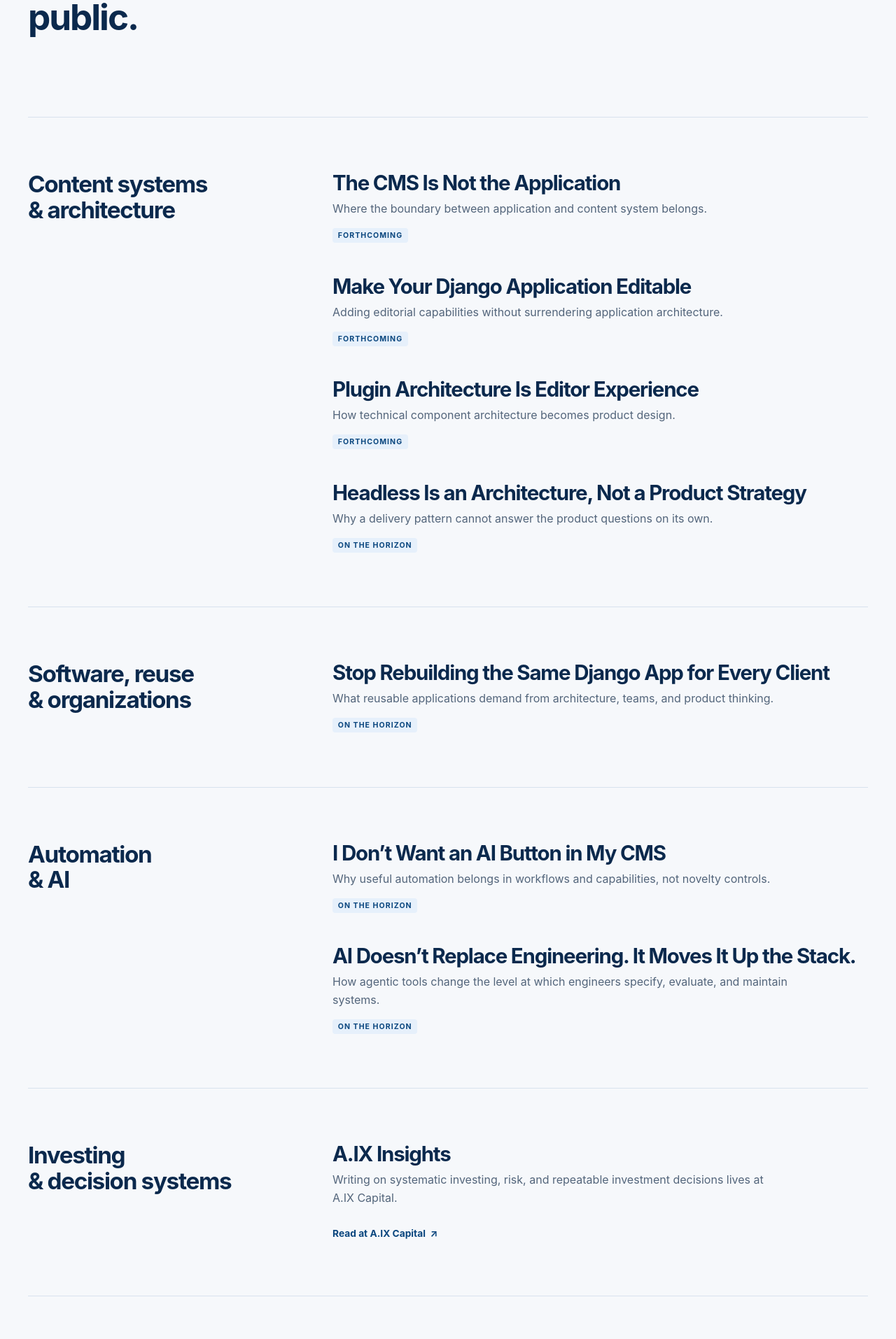
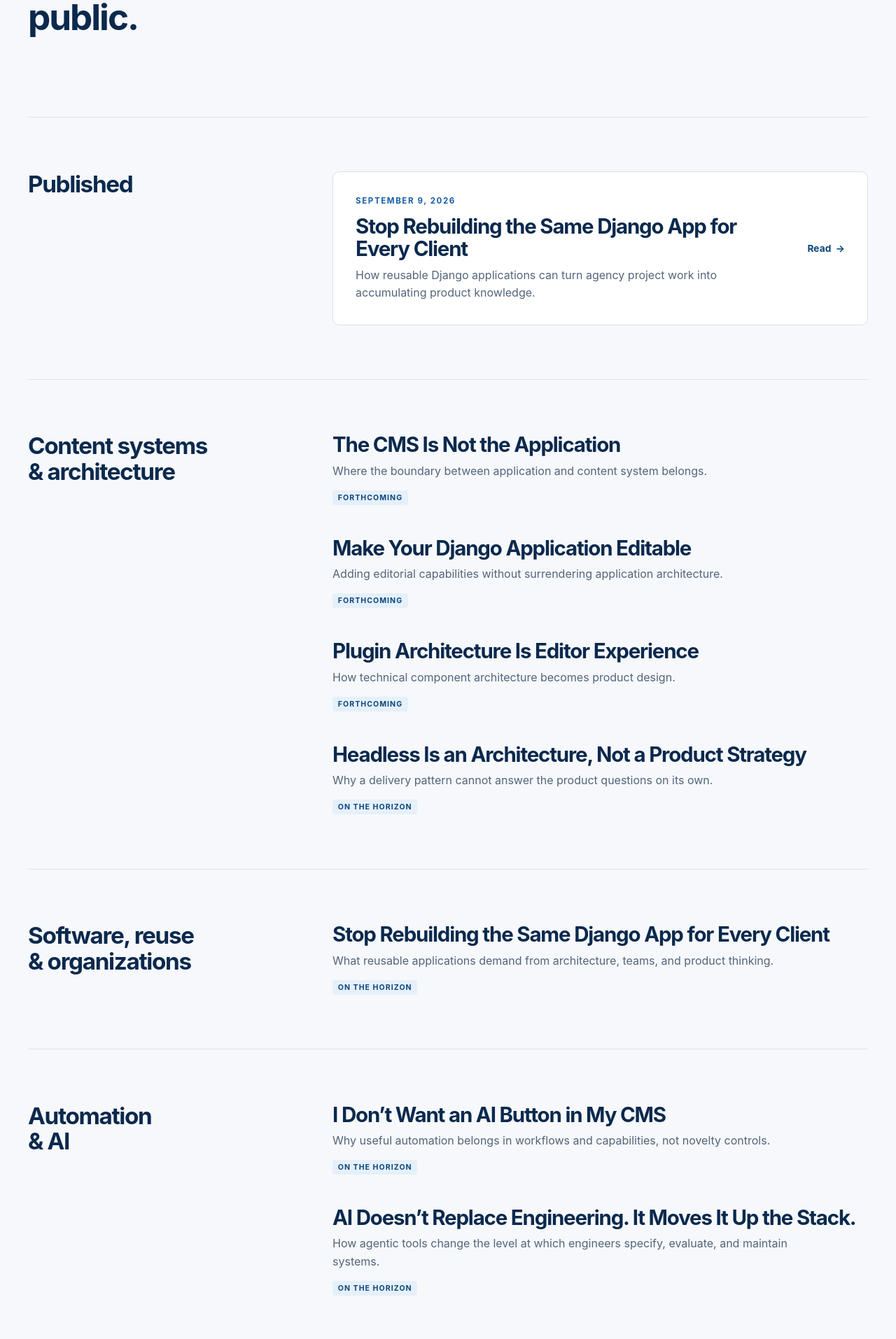
Before and after one commit to fsbraun/fsbraun.github.io, a Jekyll site: the page built from writing.md, in a window 1280 px wide. Shown: the part 306-2220 px from the top of the page at 70% size. Built offline with Jekyll 4.4.1, drawn with Linux system fonts in a browser that asks for light colours.

Commit message:
feat: Add posts

```diff
--- a/assets/css/style.css
+++ b/assets/css/style.css
@@ -389,6 +389,55 @@ h3 {
   color: var(--muted);
 }
 
+.post-list {
+  overflow: hidden;
+  border: 1px solid var(--line);
+  border-radius: 10px;
+  background: var(--surface);
+}
+
+.post-list-item {
+  display: grid;
+  grid-template-columns: minmax(0, 1fr) auto;
+  gap: 2rem;
+  align-items: center;
+  padding: clamp(1.4rem, 3vw, 2rem);
+  border-bottom: 1px solid var(--line);
+  text-decoration: none;
+  transition: background 160ms ease;
+}
+
+.post-list-item:last-child {
+  border-bottom: 0;
+}
+
+.post-list-item:hover {
+  background: var(--accent-soft);
+}
+
+.post-list-item h3 {
+  margin-bottom: 0.55rem;
+  color: var(--navy);
+  font-size: clamp(1.35rem, 2.3vw, 1.9rem);
+}
+
+.post-list-item p {
+  max-width: 650px;
+  margin-bottom: 0;
+  color: var(--muted);
+}
+
+.post-list-item .eyebrow {
+  margin-bottom: 0.65rem;
+  color: var(--accent);
+}
+
+.post-list-item > span {
+  color: var(--accent-strong);
+  font-size: 0.86rem;
+  font-weight: 680;
+}
+
 .project-card {
   display: flex;
   flex-direction: column;
@@ -670,6 +719,11 @@ h3 {
     gap: 0.45rem;
   }
 
+  .post-list-item {
+    grid-template-columns: 1fr;
+    gap: 1rem;
+  }
+
   .identity-card,
   .work-card,
   .project-card {
--- a/writing.md
+++ b/writing.md
@@ -15,6 +15,24 @@ permalink: /writing/
     <p class="lede">Essays and notes organized around ideas rather than publication dates. The first pieces are in development; this page is the map they will grow into.</p>
   </div>
 </header>
+
+{% if site.posts.size > 0 %}
+<section class="category-section published-writing">
+  <h2>Published</h2>
+  <div class="post-list">
+    {% for post in site.posts %}
+    <a class="post-list-item" href="{{ post.url | relative_url }}">
+      <div>
+        <p class="eyebrow">{{ post.date | date: "%B %-d, %Y" }}</p>
+        <h3>{{ post.title }}</h3>
+        {% if post.description %}<p>{{ post.description }}</p>{% endif %}
+      </div>
+      <span aria-hidden="true">Read&nbsp; →</span>
+    </a>
+    {% endfor %}
+  </div>
+</section>
+{% endif %}
 
 <section class="category-section">
   <h2>Content systems<br>&amp; architecture</h2>
```
Also changed, not shown: index.md (+6 -6 lines), projects.md (+19 -4 lines), README.md.
